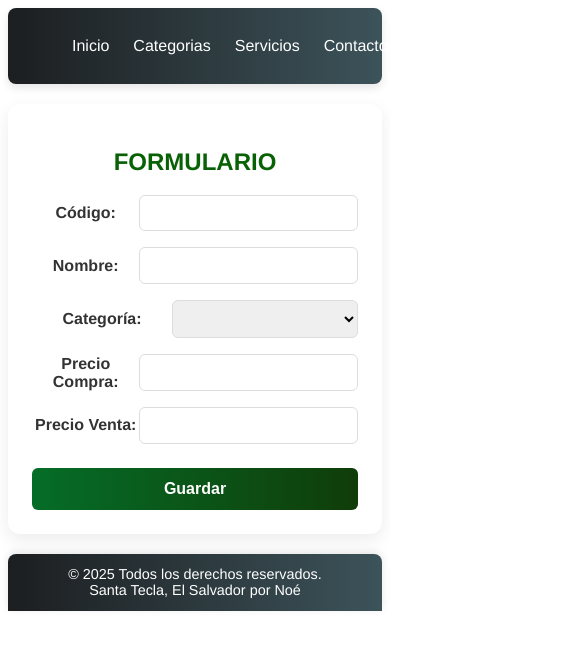
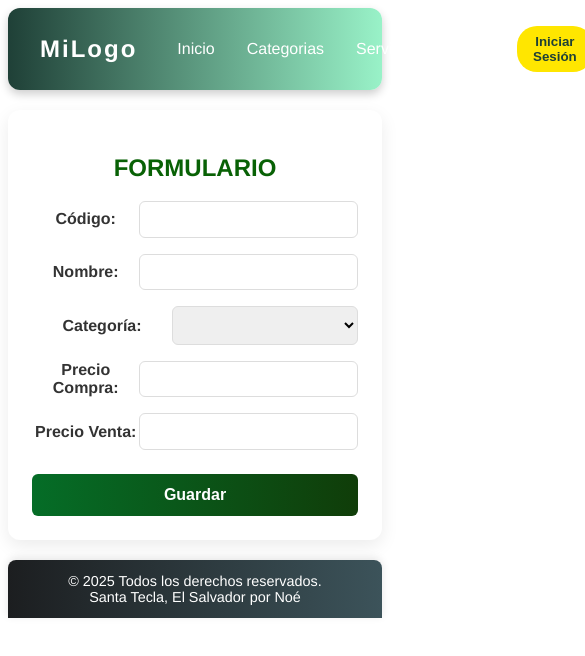
Before and after one commit to geramos2004-coder/TareaSemana8, a Vue app in the folder tarea8/: page / in a window 390 px wide. Shown: the top 656 px of the page, 585 px wide, since content can reach past the window. Built offline with nearby package versions, Linux system fonts and the light colour scheme.

Commit message:
responsivo menu

```diff
--- a/tarea8/src/components/menu.vue
+++ b/tarea8/src/components/menu.vue
@@ -1,76 +1,88 @@
 <template>
-
   <nav class="navbar">
+    <div class="logo">MiLogo</div>
     <ul class="nav-links">
       <li><a href="#">Inicio</a></li>
       <li><a href="#">Categorias</a></li>
       <li><a href="#">Servicios</a></li>
       <li><a href="#">Contacto</a></li>
     </ul>
+    <button class="btn-login">Iniciar Sesión</button>
   </nav>
-
-  <!-- <h1>numero:{{ uno }}</h1>-->
-
 </template>
 
 <script setup>
-
-var uno=5;
-
+let uno = 5;
 </script>
 
 <style scoped>
-
 .navbar {
   display: flex;
   justify-content: space-between;
   align-items: center;
-  background: linear-gradient(90deg, rgb(28, 30, 32), #3c535a);
-  padding: 0.8rem 1.5rem;
-  border-radius: 8px;
-  box-shadow: 0px 4px 8px rgba(0, 0, 0, 0.1);
+  background: linear-gradient(90deg, #1f4037, #99f2c8);
+  padding: 1rem 2rem;
+  border-radius: 12px;
+  box-shadow: 0 4px 10px rgba(0, 0, 0, 0.2);
+}
 
+/* Logo */
+.logo {
+  font-size: 1.5rem;
+  font-weight: bold;
+  color: white;
+  letter-spacing: 2px;
+}
 
-
+/* Links */
 .nav-links {
   list-style: none;
   display: flex;
-    gap: 1.5rem;
+  gap: 2rem;
+}
 
-    li a {
+.nav-links li a {
   color: white;
   text-decoration: none;
   font-weight: 500;
   position: relative;
-
-      &:hover {
-        color: #ffeb3b;
+  transition: color 0.3s ease;
 }
 
-      &::after {
+.nav-links li a:hover {
+  color: #ffe600;
+}
+
+.nav-links li a::after {
   content: "";
   position: absolute;
   width: 0%;
   height: 2px;
-        background: #ffeb3b;
+  background: #ffe600;
   left: 0;
   bottom: -4px;
   transition: width 0.3s ease;
 }
 
-      &:hover::after {
-        width: 50%;
-      }
-    }
-  }
+.nav-links li a:hover::after {
+  width: 100%;
 }
 
-.content {
-  margin-top: 1rem;
-  padding: 1rem;
-  background: #f8f9fa;
-  border-radius: 8px;
-  text-align: center;
+/* Botón */
+.btn-login {
+  padding: 0.5rem 1rem;
+  background: #ffe600;
+  color: #1f4037;
+  border: none;
+  border-radius: 20px;
+  font-weight: bold;
+  cursor: pointer;
+  transition: all 0.3s ease;
 }
 
+.btn-login:hover {
+  background: white;
+  color: #1f4037;
+  transform: scale(1.05);
+}
 </style>
```
Also changed, not shown: package.json (added, +20 -0 lines). Lines whose indentation alone changed are shown as unchanged.
